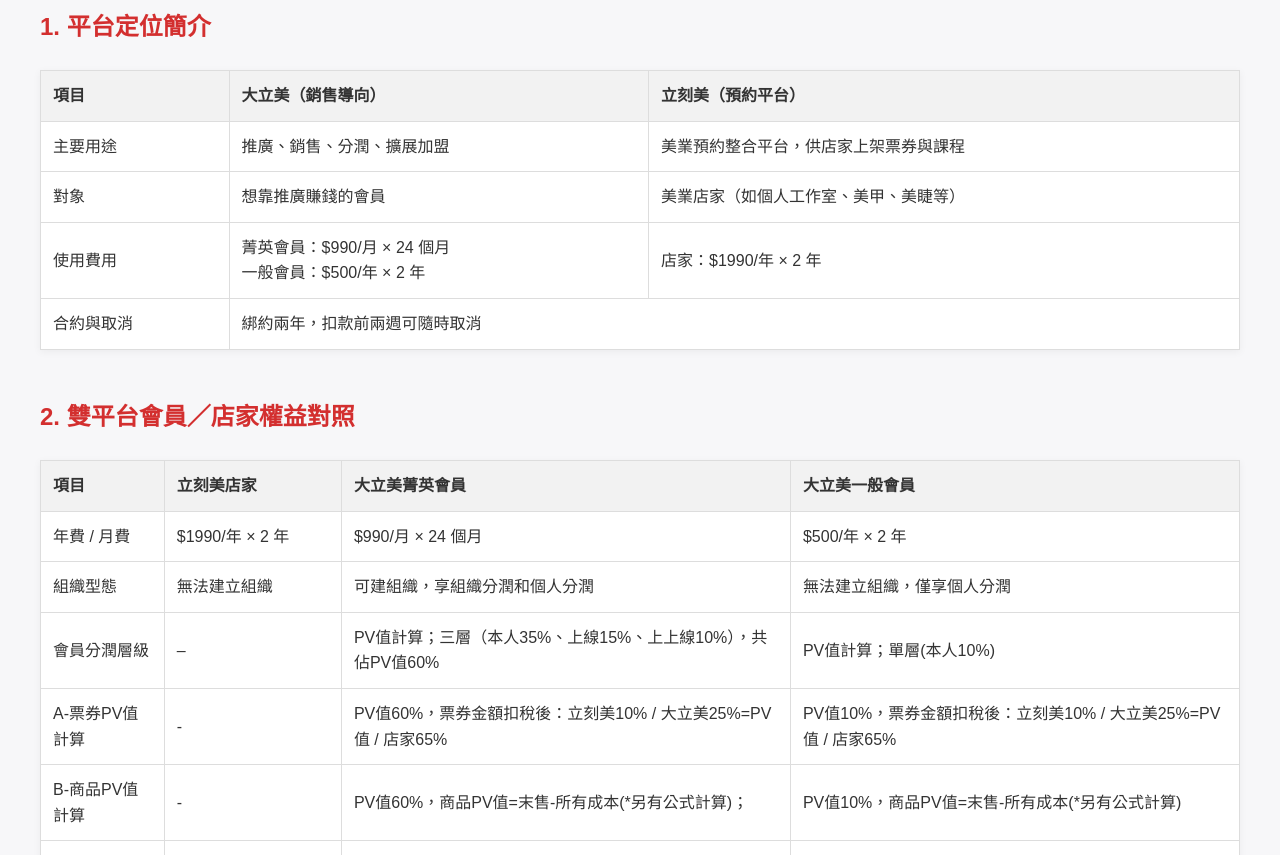
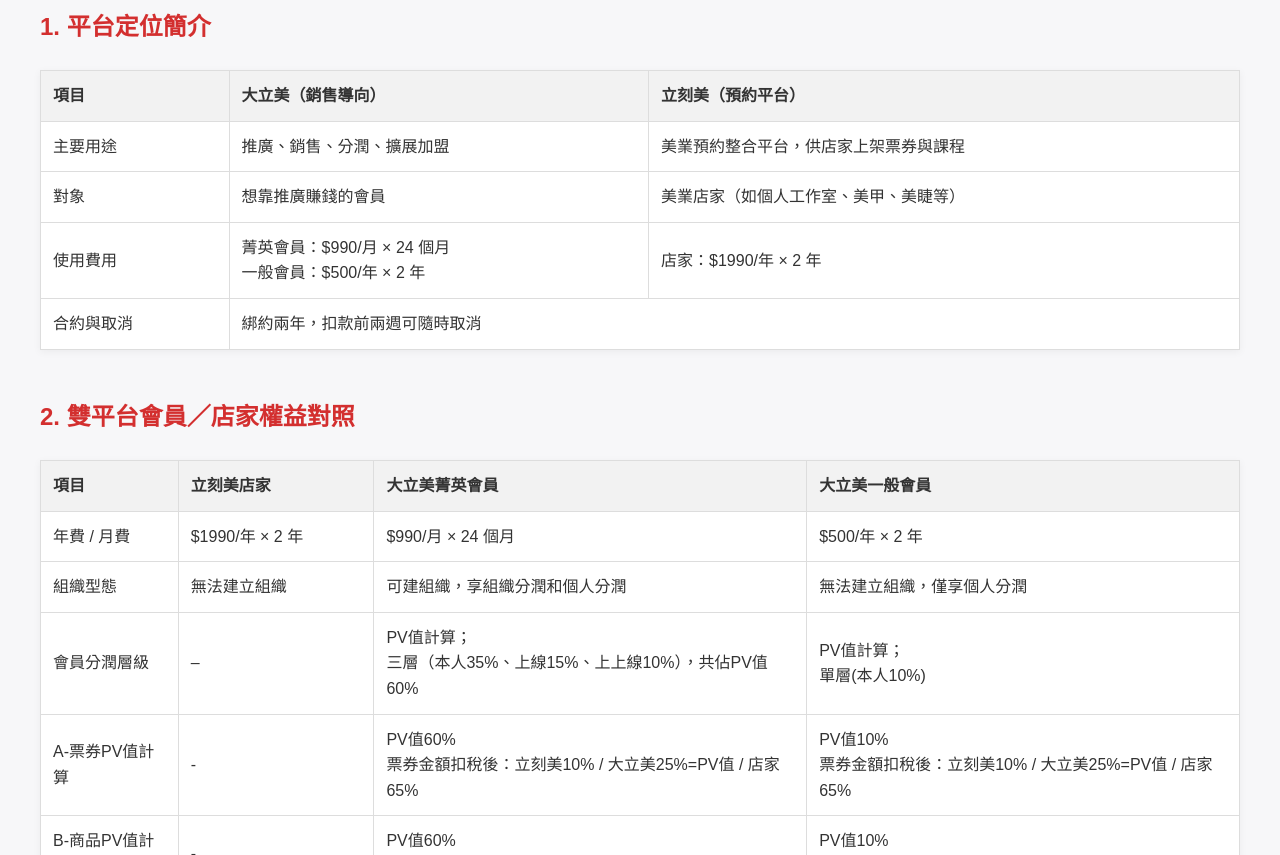
Before and after one commit to Sandra-wangyu/largan, a plain HTML site: page index.html in a window 1280 px wide. Shown: the part 97-952 px from the top of the page. Drawn offline with Linux system fonts and the light colour scheme.

Commit message:
index.html

```diff
--- a/index.html
+++ b/index.html
@@ -259,9 +259,9 @@
       <tbody>
         <tr><td>年費 / 月費</td><td>$1990/年 × 2 年</td><td>$990/月 × 24 個月</td><td>$500/年 × 2 年</td></tr>
         <tr><td>組織型態</td><td>無法建立組織</td><td>可建組織，享組織分潤和個人分潤</td><td>無法建立組織，僅享個人分潤</td></tr>
-        <tr><td>會員分潤層級</td><td>–</td><td>PV值計算；三層（本人35%、上線15%、上上線10%），共佔PV值60%</td><td>PV值計算；單層(本人10%)</td></tr>
-        <tr><td>A-票券PV值計算</td><td>-</td><td>PV值60%，票券金額扣稅後：立刻美10% / 大立美25%=PV值 / 店家65%</td><td>PV值10%，票券金額扣稅後：立刻美10% / 大立美25%=PV值 / 店家65%</td></tr>
-        <tr><td>B-商品PV值計算</td><td>-</td><td>PV值60%，商品PV值=末售-所有成本(*另有公式計算)；</td><td>PV值10%，商品PV值=末售-所有成本(*另有公式計算)</td></tr>
+        <tr><td>會員分潤層級</td><td>–</td><td>PV值計算；<br>三層（本人35%、上線15%、上上線10%），共佔PV值60%</td><td>PV值計算；<br>單層(本人10%)</td></tr>
+        <tr><td>A-票券PV值計算</td><td>-</td><td>PV值60%<br>票券金額扣稅後：立刻美10% / 大立美25%=PV值 / 店家65%</td><td>PV值10%<br>票券金額扣稅後：立刻美10% / 大立美25%=PV值 / 店家65%</td></tr>
+        <tr><td>B-商品PV值計算</td><td>-</td><td>PV值60%<br>商品PV值=末售-所有成本(*另有公式計算)；</td><td>PV值10%<br>商品PV值=末售-所有成本(*另有公式計算)</td></tr>
         <tr><td>C-原物料分潤</td><td>–</td><td>可享利差12.5%</td><td>–</td></tr>
         <tr><td>D-擴店推薦獎勵</td><td>每推薦一店可得$1000/年</td><td>每推薦一家店可得 $500</td><td>每推薦一家店可得 $500</td></tr>
       </tbody>
```
